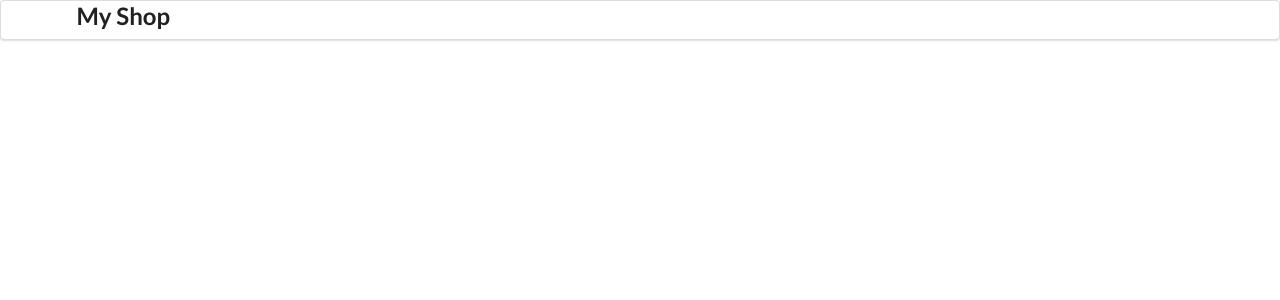
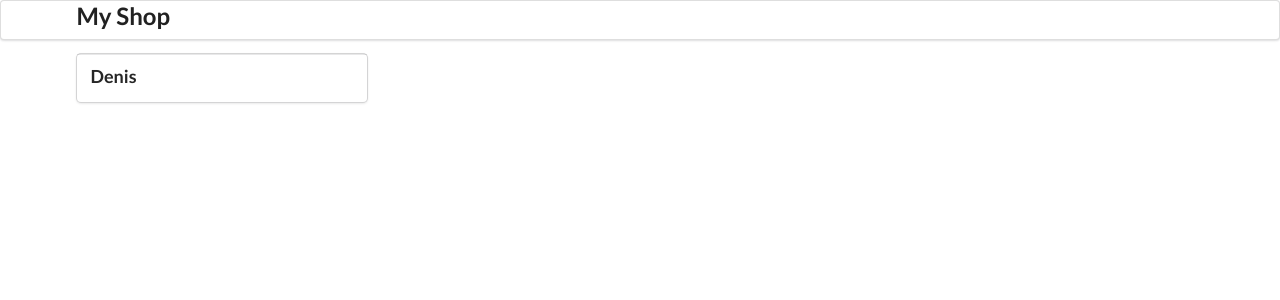
Before and after one commit to Topmewan/store-redux, a React (Create React App) app: page / in a window 1280 px wide. Shown: the top 300 px of the page. Built offline with nearby package versions, Linux system fonts and the light colour scheme.

Commit message:
useSelector to access state

```diff
--- a/src/components/ProductComponent.js
+++ b/src/components/ProductComponent.js
@@ -1,10 +1,21 @@
 import React from "react";
+import {useSelector} from "react-redux";
 
 const ProductComponent = () => {
+    const products = useSelector((state)=> state.allProducts.products);
+    const {id, title} = products[0];
+
     return(
-        <div>
-            <h1>Product</h1>
+        <div className="four column wide">
+            <div className="ui link cards">
+                <div className="card">
+                    <div className="image"></div>
+                    <div className="content">
+                        <div className="header">{title}</div>
+                    </div>
+                </div>
+            </div>
         </div>
     );
-}
+};
 export default ProductComponent;
--- a/src/components/ProductList.js
+++ b/src/components/ProductList.js
@@ -1,9 +1,12 @@
 import React from "react";
+import {useSelector} from "react-redux";
+import ProductComponent from "./ProductComponent";
 
 const ProductList = () => {
+    const products = useSelector((state)=> state);
     return(
-        <div>
-            <h1></h1>
+        <div className='ui grid container'>
+            <ProductComponent />
         </div>
     );
 }
```
